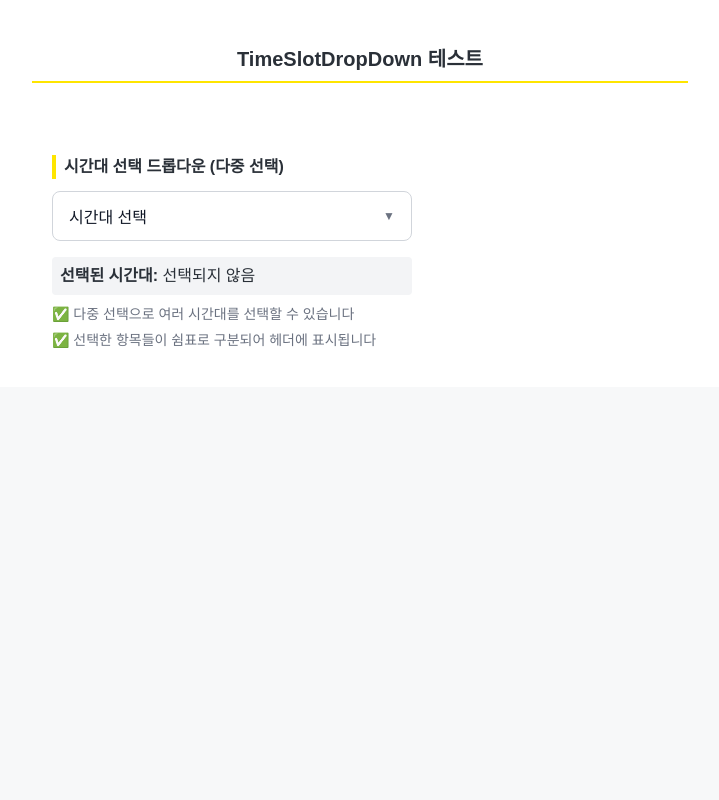
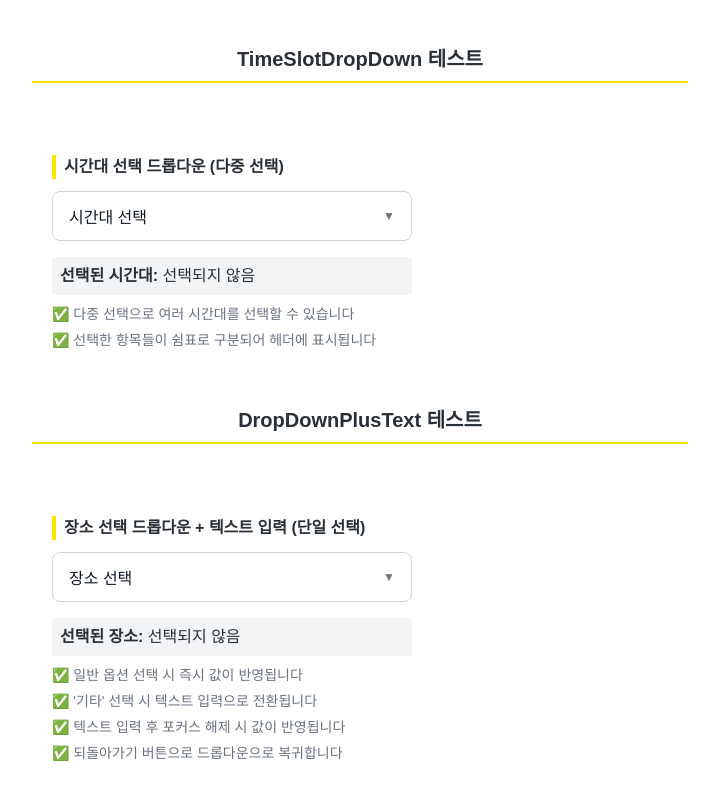
Before and after one commit to kakao-tech-campus-3rd-step3/Team13_FE, a React (Vite) app: page / in a window 1280 px wide. Shown: the part 3443-4243 px from the top of the page, without its empty margins (280-999 px from the left). Before the commit the page ends 3830 px from the top, so only its background shows below. Built offline with nearby package versions, Linux system fonts and the light colour scheme; a web font is replaced by a local one.

Commit message:
feat(dropDownPlusText): `dropDownPlusText` 구현 - 디자인과 다르게, 텍스트 입력시 입력창이 아래에 나오도록 구현 - 텍스트 입력 후 포커스 해제 시 값이 반영

```diff
--- a/src/App.tsx
+++ b/src/App.tsx
@@ -10,7 +10,11 @@ import Button, {
 } from '@/components/button';
 import IconButton, { ToggleIconButton } from '@/components/button/iconButton';
 import LoginButton from '@/components/button/loginButton';
-import { SportsDropDown, TimeSlotDropDown } from '@/components/dropDown';
+import {
+  SportsDropDown,
+  TimeSlotDropDown,
+  DropDownPlusText,
+} from '@/components/dropDown';
 import InputTextWithEmail from '@/components/inputTextWithEmail/index.ts';
 import MatchCard, {
   BasicMatchCard,
@@ -54,6 +58,14 @@ function App() {
   const handleTimeSlotChange = (timeSlots: string[]) => {
     setSelectedTimeSlots(timeSlots);
     console.log('선택된 시간대들:', timeSlots);
+  };
+
+  // DropDownPlusText 상태 관리
+  const [selectedLocation, setSelectedLocation] = useState<string | null>(null);
+
+  const handleLocationChange = (location: string | null) => {
+    setSelectedLocation(location);
+    console.log('선택된 장소:', location);
   };
 
   const tabs = [
@@ -355,6 +367,45 @@ function App() {
             </div>
           </div>
         </S.MatchCardTestSection>
+
+        <S.MatchCardTestSection>
+          <h2>DropDownPlusText 테스트</h2>
+          <div style={{ padding: '20px', maxWidth: '400px' }}>
+            <h3>장소 선택 드롭다운 + 텍스트 입력 (단일 선택)</h3>
+            <DropDownPlusText onChange={handleLocationChange} />
+            <div
+              style={{
+                marginTop: '16px',
+                padding: '8px',
+                backgroundColor: '#f3f4f6',
+                borderRadius: '4px',
+              }}
+            >
+              <strong>선택된 장소:</strong>{' '}
+              {selectedLocation || '선택되지 않음'}
+            </div>
+            <div
+              style={{ marginTop: '8px', fontSize: '14px', color: '#6b7280' }}
+            >
+              ✅ 일반 옵션 선택 시 즉시 값이 반영됩니다
+            </div>
+            <div
+              style={{ marginTop: '4px', fontSize: '14px', color: '#6b7280' }}
+            >
+              ✅ &apos;기타&apos; 선택 시 텍스트 입력으로 전환됩니다
+            </div>
+            <div
+              style={{ marginTop: '4px', fontSize: '14px', color: '#6b7280' }}
+            >
+              ✅ 텍스트 입력 후 포커스 해제 시 값이 반영됩니다
+            </div>
+            <div
+              style={{ marginTop: '4px', fontSize: '14px', color: '#6b7280' }}
+            >
+              ✅ 되돌아가기 버튼으로 드롭다운으로 복귀합니다
+            </div>
+          </div>
+        </S.MatchCardTestSection>
       </S.Container>
     </>
   );
--- a/src/components/dropDown/constants.ts
+++ b/src/components/dropDown/constants.ts
@@ -28,10 +28,13 @@ export const TIME_SLOT_OPTIONS: DropDownOption[] = [
  * 장소 옵션 목록
  */
 export const LOCATION_OPTIONS: DropDownOption[] = [
-  { value: 'wide_field', label: '넓직한 터' },
-  { value: 'oncheoncheon', label: '온천천 (부산대 ~ 장전역 사이)' },
-  { value: 'geumjeong_elementary', label: '금정초' },
-  { value: 'others', label: '기타' },
+  { value: '넉넉한 터', label: '넉넉한 터' },
+  {
+    value: '온천천 (부산대 ~ 장전역 사이)',
+    label: '온천천 (부산대 ~ 장전역 사이)',
+  },
+  { value: '금정초', label: '금정초' },
+  { value: '기타', label: '기타' },
 ] as const;
 
 /**
--- a/src/components/dropDown/dropDownPlusText.tsx
+++ b/src/components/dropDown/dropDownPlusText.tsx
@@ -1,59 +1,95 @@
 /**
  * DropDownPlusText 복합 컴포넌트
- *
- * 구현 예정:
- *
- * 주요 기능:
- * 1. 기본 상태: DropDown 컴포넌트 표시
- * 2. '기타' 선택 시: InputPlace 컴포넌트로 전환
- * 3. InputPlace의 뒤로가기 클릭 시: DropDown으로 복귀
- * 4. 두 컴포넌트 간 데이터 동기화
- *
- * 상태 관리:
- * - showInput: InputPlace 표시 여부
- * - selectedOption: 드롭다운에서 선택된 옵션
- * - inputValue: InputPlace에서 입력된 값
- *
- * 전환 로직:
- * - DropDown에서 '기타' 선택 → showInput = true
- * - InputPlace에서 뒤로가기 → showInput = false + 드롭다운 '기타' 선택 해제
- *
- * 콜백 처리:
- * - 드롭다운 선택 시: selectedOption이 '기타'가 아니면 바로 onChange 호출
- * - InputPlace 입력 시: inputValue와 함께 onChange 호출
- *
- * TODO: 선택된 항목 텍스트 표시 기능
- * - 일반 항목 선택 시: 선택된 항목의 라벨 표시
- * - '기타' 선택 후 텍스트 입력 시: "기타: {입력한 텍스트}" 형태로 표시
- * - 예: "기타: 사용자가 입력한 장소명"
- *
- * Props:
- * - config: DropDownConfig (location용 설정)
- * - onChange?: (selected: string | null) => void
- * - className?: 추가 CSS 클래스
- *
- * 사용 예시:
- * <DropDownPlusText
- *   config={DROPDOWN_CONFIG.location}
- *   onChange={(location) => console.log('선택된 장소:', location)}
- * />
- * - 드롭다운 선택 시: selectedOption이 '기타'가 아니면 바로 onChange 호출
- * - InputPlace 입력 시: inputValue와 함께 onChange 호출
- *
- * Props:
- * - config: DropDownConfig (location용 설정)
- * - onChange?: (selected: string | null) => void
- * - className?: 추가 CSS 클래스
- *
- * 사용 예시:
- * <DropDownPlusText
- *   config={DROPDOWN_CONFIG.location}
- *   onChange={(location) => console.log('선택된 장소:', location)}
- * />
  */
 
-// TODO: DropDownPlusText 컴포넌트 구현
-// TODO: DropDown과 InputPlace 간 전환 로직 구현
-// TODO: '기타' 옵션 감지 로직 구현
-// TODO: 데이터 동기화 로직 구현
-// TODO: 상태 초기화 로직 구현
+import React, { useState } from 'react';
+
+import { DROPDOWN_CONFIG } from './constants';
+import { DropDown } from './dropDown';
+import { InputPlace } from './inputPlace';
+import type { DropDownConfig } from './types';
+
+export interface DropDownPlusTextProps {
+  /** 드롭다운 설정 (location 설정 사용) */
+  config?: DropDownConfig;
+  /** 선택 변경 콜백 */
+  onChange?: (selected: string | null) => void;
+  /** 추가 CSS 클래스 */
+  className?: string;
+  /** 비활성화 여부 */
+  disabled?: boolean;
+}
+
+export const DropDownPlusText: React.FC<DropDownPlusTextProps> = ({
+  config = DROPDOWN_CONFIG.location,
+  onChange,
+  className,
+  disabled = false,
+}) => {
+  const [showInput, setShowInput] = useState(false);
+  const [selectedOption, setSelectedOption] = useState<string>('');
+  const [inputValue, setInputValue] = useState<string>('');
+
+  // 드롭다운에서 옵션 선택 시 처리
+  const handleDropDownChange = (selected: string | string[]) => {
+    const selectedValue = Array.isArray(selected) ? selected[0] : selected;
+
+    if (selectedValue === '기타') {
+      // '기타' 선택 시 입력 모드로 전환
+      setShowInput(true);
+      setSelectedOption('');
+    } else {
+      // 일반 옵션 선택 시 - 이제 value와 label이 동일하므로 그대로 전달
+      setSelectedOption(selectedValue);
+      setInputValue('');
+      onChange?.(selectedValue);
+    }
+  };
+
+  // InputPlace에서 뒤로가기 클릭 시 처리
+  const handleBackClick = () => {
+    setShowInput(false);
+    setSelectedOption('');
+    setInputValue('');
+    onChange?.(null);
+  };
+
+  // InputPlace에서 입력값 변경 시 처리
+  const handleInputChange = (value: string) => {
+    setInputValue(value);
+    // 실시간으로 상위 컴포넌트에 전달하지 않고 blur 시점에 전달
+  };
+
+  // InputPlace에서 포커스 해제 시 처리
+  const handleInputBlur = () => {
+    if (inputValue.trim()) {
+      onChange?.(inputValue.trim());
+    } else {
+      onChange?.(null);
+    }
+  };
+
+  // 현재 표시할 컴포넌트 결정
+  if (showInput) {
+    return (
+      <InputPlace
+        value={inputValue}
+        onChange={handleInputChange}
+        onBackClick={handleBackClick}
+        onBlur={handleInputBlur}
+        placeholder="장소를 입력해주세요"
+        className={className}
+      />
+    );
+  }
+
+  return (
+    <DropDown
+      config={config}
+      onChange={handleDropDownChange}
+      className={className}
+      disabled={disabled}
+      initialSelected={selectedOption}
+    />
+  );
+};
--- a/src/components/dropDown/index.ts
+++ b/src/components/dropDown/index.ts
@@ -5,6 +5,10 @@
 // 기본 컴포넌트들
 export { DropDown } from './dropDown';
 export { useDropDown } from './useDropDown';
+
+// 복합 컴포넌트들
+export { DropDownPlusText } from './dropDownPlusText';
+export { InputPlace } from './inputPlace';
 
 // 프리셋 컴포넌트들
 export {
@@ -31,6 +35,8 @@ export type {
   SportsDropDownProps,
   TimeSlotDropDownProps,
   LocationDropDownProps,
+  DropDownPlusTextProps,
+  InputPlaceProps,
   UseDropDownConfig,
   UseDropDownReturn,
 } from './types';
--- /dev/null
+++ b/src/components/dropDown/inputPlace.styled.ts
@@ -0,0 +1,86 @@
+/**
+ * InputPlace 컴포넌트의 Emotion 스타일 정의
+ */
+
+import styled from '@emotion/styled';
+
+/**
+ * 전체 입력 컨테이너
+ */
+export const InputContainer = styled.div`
+  position: relative;
+  width: 100%;
+  max-width: 360px;
+  background-color: white;
+  border: 1px solid #d1d5db;
+  border-radius: 8px;
+`;
+
+/**
+ * 입력 헤더 (라벨 + 액션 버튼들)
+ */
+export const InputHeader = styled.div`
+  display: flex;
+  justify-content: space-between;
+  align-items: center;
+  padding: 12px 16px;
+  border-bottom: 1px solid #f3f4f6;
+  font-size: 16px;
+  font-weight: 500;
+  color: #111827;
+`;
+
+/**
+ * 실제 입력 필드
+ */
+export const InputField = styled.input`
+  width: 100%;
+  padding: 12px 16px;
+  border: none;
+  outline: none;
+  font-size: 16px;
+  color: #111827;
+  background: transparent;
+
+  &::placeholder {
+    color: #9ca3af;
+  }
+
+  &:focus {
+    outline: none;
+  }
+`;
+
+/**
+ * 액션 버튼들 컨테이너
+ */
+export const InputActions = styled.div`
+  display: flex;
+  gap: 8px;
+`;
+
+/**
+ * 액션 버튼 (지우기, 뒤로가기)
+ */
+export const ActionButton = styled.button`
+  display: flex;
+  align-items: center;
+  justify-content: center;
+  width: 24px;
+  height: 24px;
+  border: none;
+  background: transparent;
+  cursor: pointer;
+  color: #6b7280;
+  font-size: 14px;
+  transition: color 0.2s ease;
+
+  &:hover {
+    color: #374151;
+  }
+
+  &:focus {
+    outline: none;
+    color: #3b82f6;
+  }
+`;
```
Also changed, not shown: src/components/dropDown/inputPlace.tsx (+88 -39 lines), src/components/dropDown/types.ts (+29 -0 lines).
